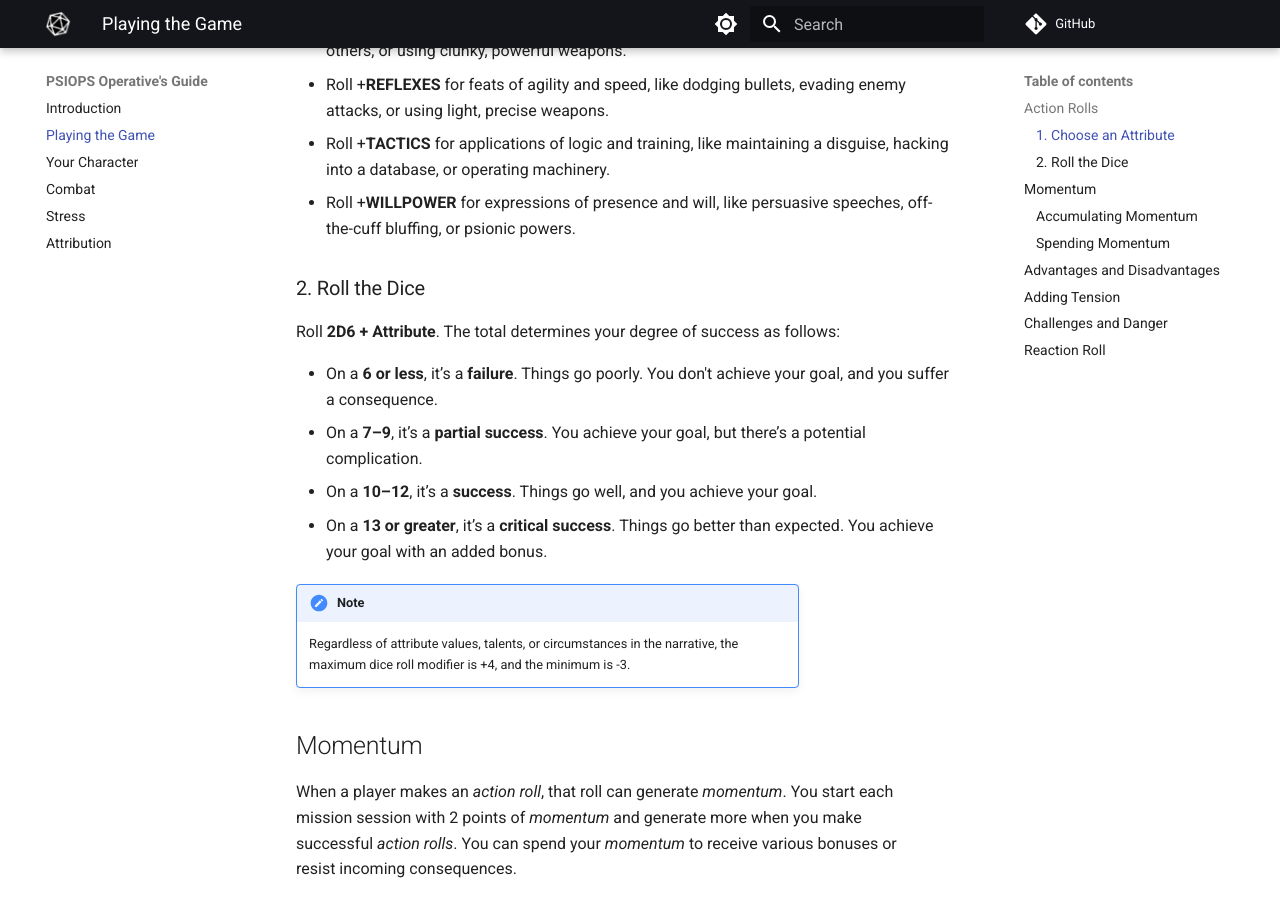
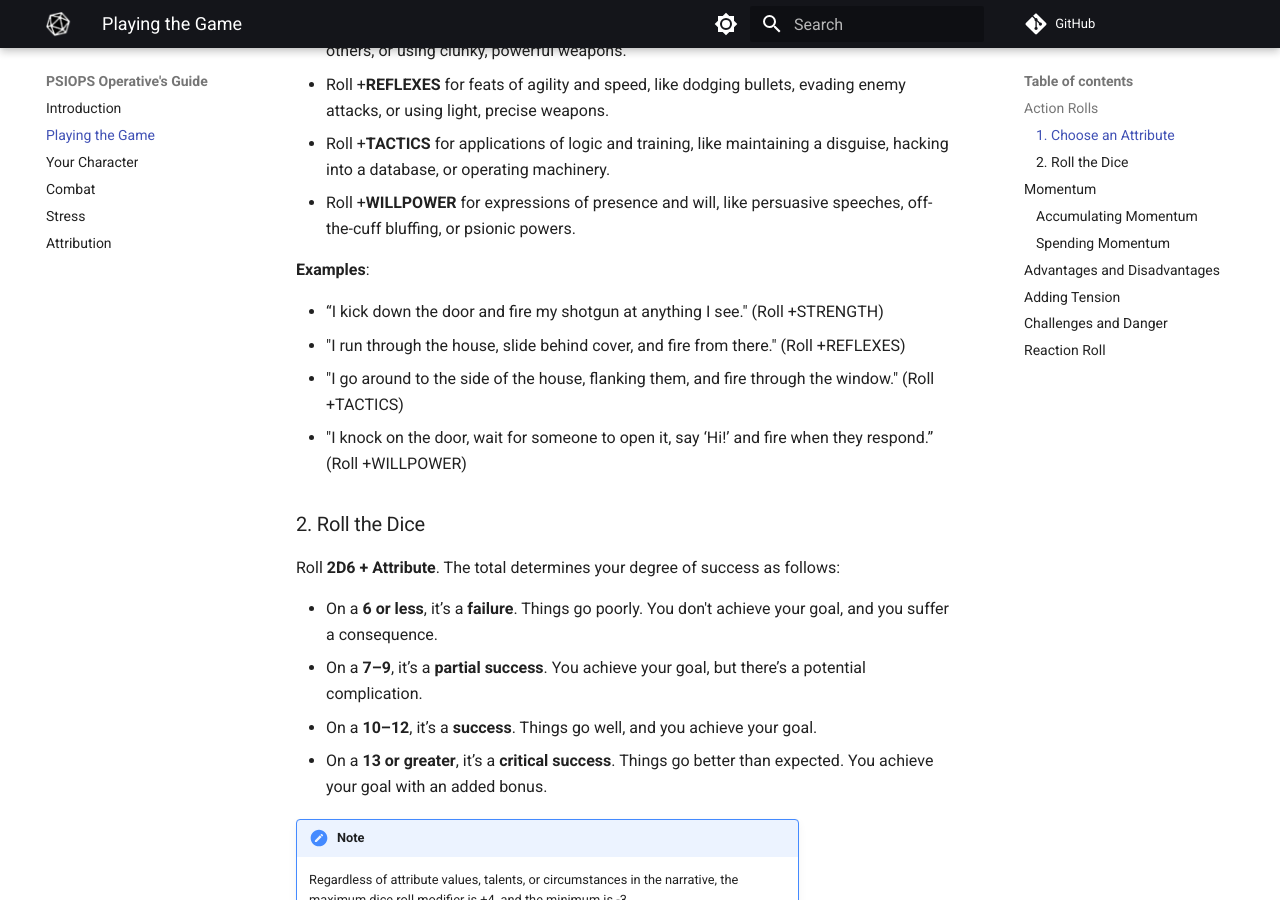
Before and after one commit to joemoose/psiops, an MkDocs documentation site: the page built from docs/playing.md, in a window 1280 px wide and 900 px high, scrolled down 683 px. Built offline with MkDocs 1.6.1 and Material for MkDocs 9.7.7, drawn with Linux system fonts in a browser that asks for light colours; comment, search, counter and statistics services are not loaded.

Commit message:
Update playing.md

```diff
--- a/docs/playing.md
+++ b/docs/playing.md
@@ -17,6 +17,13 @@ The GM will ask you which attribute you’re using for your *action roll* or the
 - Roll +**REFLEXES** for feats of agility and speed, like dodging bullets, evading enemy attacks, or using light, precise weapons.
 - Roll +**TACTICS** for applications of logic and training, like maintaining a disguise, hacking into a database, or operating machinery.
 - Roll +**WILLPOWER** for expressions of presence and will, like persuasive speeches, off-the-cuff bluffing, or psionic powers.
+
+**Examples**:
+
+- “I kick down the door and fire my shotgun at anything I see." (Roll +STRENGTH)
+- "I run through the house, slide behind cover, and fire from there." (Roll +REFLEXES)
+- "I go around to the side of the house, flanking them, and fire through the window." (Roll +TACTICS)
+- "I knock on the door, wait for someone to open it, say ‘Hi!’ and fire when they respond.” (Roll +WILLPOWER)
 
 ### 2. Roll the Dice
 
```
